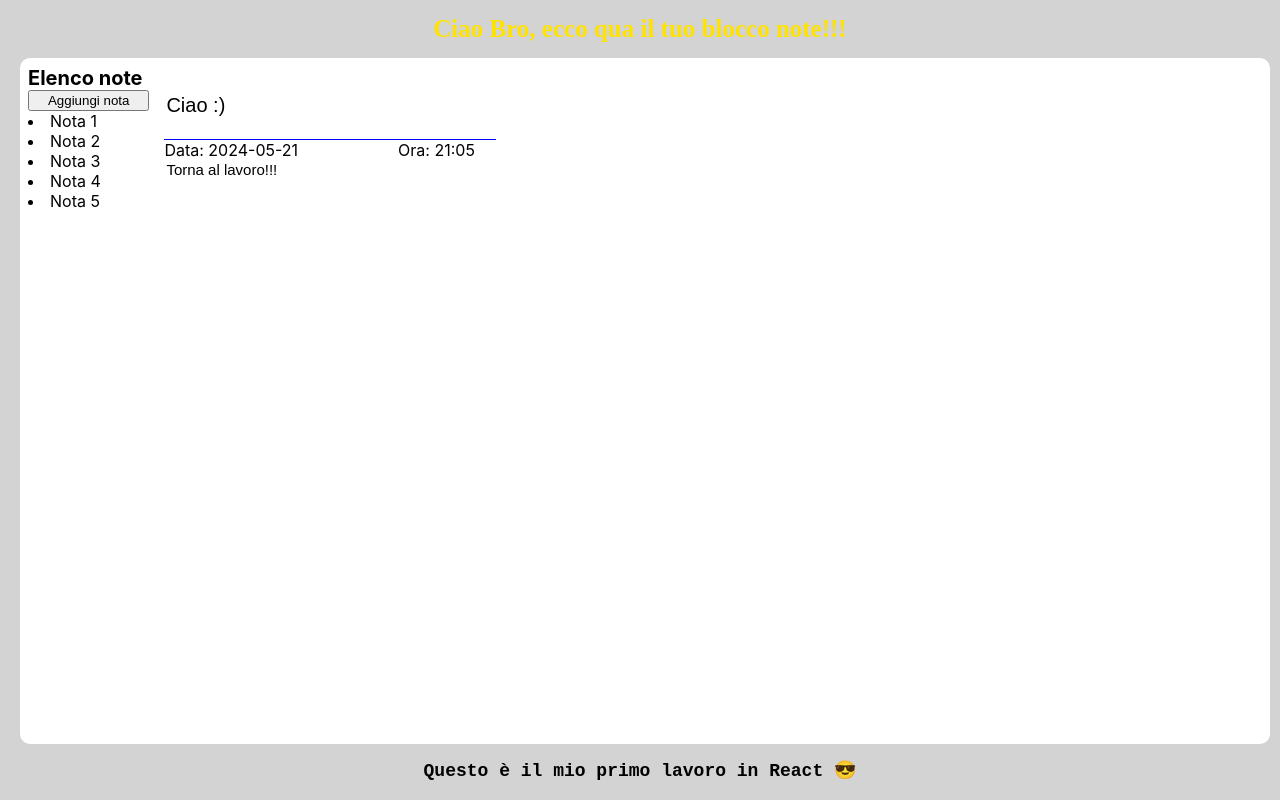
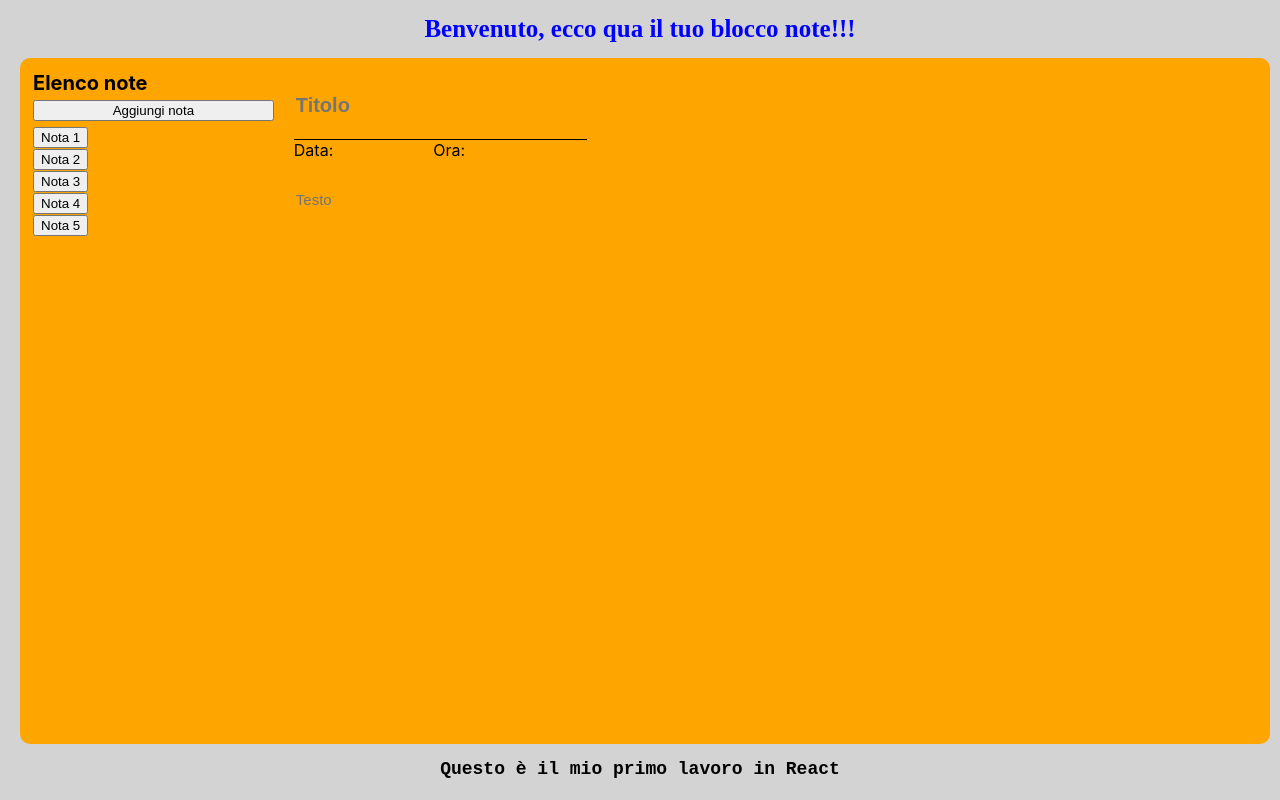
Before and after one commit to Cenzino21/blocco_note, a React (Create React App) app: page / in a window 1280 px wide. Built offline with nearby package versions, Linux system fonts and the light colour scheme.

Commit message:
Commit 9

```diff
--- a/src/App.css
+++ b/src/App.css
@@ -1,17 +1,10 @@
-/*Con questo faccio in modo che cambi colore al passare del tempo*/
-@keyframes coloreBenvenuto {
-  0% {color: #000000;}
-  50% {color: #ff0000;}
-  90% {color: #ffff00;}
-}
-
 .messaggioDiBenvenuto {
-  animation: coloreBenvenuto 2s infinite; /*Richiamo l'animazione del testo*/
   text-align: center;
   font-family: cursive;
   font-weight: bold; /*Grassetto*/
   font-size: 25px;
   padding: 15px;
+  color: #0000ff;
 }
 
 .introduzioneAdElencoNote {
@@ -20,7 +13,7 @@
 }
 
 .contenitore{
-  border: 3px solid #ffffff;
+  border: 3px solid #ffa500;
   display: flex;
   justify-content: center;
   margin-left: 20px;
@@ -32,18 +25,19 @@
 .parteNote {
   display: flex;
   flex-direction: column; /*Dall'alto verso il basso, come una colonna*/
-  background-color: #ffffff;
-  width: 10%;
-  padding: 5px;
+  background-color: #ffa500;
+  width: 20%;
+  padding: 10px;
+  gap: 5px;
   overflow: scroll; /*Per scorrere con la barra*/
 }
 
 .parteTesto {
   display: flex;
   flex-direction: column;
-  background-color: #ffffff;
-  color: #0000ff;
-  width: 90%;
+  background-color: #ffa500;
+  color: #000000;
+  width: 80%;
   padding: 10px;
 }
 
@@ -54,18 +48,23 @@ button:hover {
 }
 
 .inserimentoTitolo {
+  background-color: #ffa500;
   border: none;
   width: 30%;
   height: 10%;
   font-size: 20px;
-  border-bottom: 1px solid #0000ff;
+  border-bottom: 1px solid #000000;
   outline: none;
+  font-weight: bold;
 }
 
 .inserimentoTesto {
+  display: flex;
   border: none;
   outline: none; /*Senza riquadro di quando vai a schiacciare*/
   font-size: 15px;
+  margin-top: 30px;
+  background-color: #ffa500;
 }
 
 .dataOra {
--- a/src/App.jsx
+++ b/src/App.jsx
@@ -5,18 +5,36 @@ import ElencoNote from "./components/ElencoNote";
 import CompilaNota from "./components/CompilaNota";
 import TitoliDiCoda from "./components/TitoliDiCoda";
 
+
+const note = ["Nota 1", "Nota 2", "Nota 3", "Nota 4", "Nota 5"];
+const nuoveNote = [
+  {
+    titoloNota: "Titolo 1",
+    data: "2024-05-21",
+    ora: "21:05",
+    contenutoNota: "Ciao"
+  },
+  {
+    titoloNota: "Titolo 2",
+    data:"2024-02-27",
+    ora: "14:32",
+    contenutoNota: "Lavoriamo"
+  }
+];
+
+const messaggioDiInizio = "Benvenuto, ecco qua il tuo blocco note!!!"
+const messaggioConclusivo = "Questo è il mio primo lavoro in React";
+
 //Funzione principale
-function App() {
+export default function App() {
   return (
     <div className="App">
-      <Intestazione />
+      <Intestazione messaggioDiInizio={messaggioDiInizio} />
       <div className="contenitore">
-        <ElencoNote />
-        <CompilaNota />
+        <ElencoNote note={note} />
+        <CompilaNota nuoveNote={nuoveNote} />
       </div>
-      <TitoliDiCoda />
+      <TitoliDiCoda messaggioConclusivo={messaggioConclusivo}/>
     </div>
   );
 }
-
-export default App;
--- a/src/components/CompilaNota.jsx
+++ b/src/components/CompilaNota.jsx
@@ -1,17 +1,47 @@
-function CompilaNota() {
-  const titolo = "Ciao :)";
-  const testo = "Torna al lavoro!!!";
-  const data = "Data: 2024-05-21";
-  const ora = "Ora: 21:05";
+import { useState } from "react"
+
+export default function CompilaNota() {
+
+  return (
+    <div className="parteTesto">
+      <input type="text" placeholder="Titolo" className="inserimentoTitolo"></input>
+      <div className="dataOra">
+        <div>Data: </div> <div>Ora: </div>
+      </div>
+      <input type="text" placeholder="Testo" className="inserimentoTesto"></input>
+    </div>
+  )
+}
+
+/*
+function CompilaNota({titolo, data, ora, testo}) {
+
   return (
     <div className="parteTesto">
       <input type="text" placeholder="Titolo" className="inserimentoTitolo" value={titolo}></input>
       <div className="dataOra">
-        <div>{data}</div> <div>{ora}</div>
+      <div>{data}</div> <div>{ora}</div>
       </div>
       <input type="text" placeholder="Testo" className="inserimentoTesto" value={testo}></input>
     </div>
   )
+}*/
+
+/*
+export default function CompilaNota({nuoveNote}) {
+
+  return (
+    <div className="parteTesto">
+      <div>{nuoveNote.map((nota) =>
+        <div>
+          <p className="inserimentoTitolo">{nota.titoloNota}</p>
+          <div className="dataOra">
+            <div>Data: {nota.data}</div> <div>Ora: {nota.ora}</div>
+            </div>
+          <p className="inserimentoTesto">{nota.contenutoNota}</p>
+        </div>
+      )}</div>
+    </div>
+  )
 }
-
-export default CompilaNota;
+*/
--- a/src/components/ElencoNote.jsx
+++ b/src/components/ElencoNote.jsx
@@ -1,20 +1,21 @@
-//import { useState } from "react";
+import { useState } from "react";
 import Titolo from "./Titolo";
 
-function ElencoNote() {
-  const note = ["Nota 1", "Nota 2", "Nota 3", "Nota 4", "Nota 5"];
-  const elencoNote = note.map((nota) =>
-    <li>{nota}</li>
-  );
+const titoloNote = "Elenco note";
+
+export default function ElencoNote({note}) {
   return(
     <div className="parteNote">
-      <Titolo />
+      <Titolo titoloNote={titoloNote} />
       <button type="button">Aggiungi nota</button>
       <div>
-        <div>{elencoNote}</div>
+        <div>
+          {note.map((nota) =>
+          <div><button type="button">{nota}</button></div>)}
+        </div>
       </div>
     </div>
   )
 }
 
-export default ElencoNote;
+//passing data between components
--- a/src/components/Intestazione.jsx
+++ b/src/components/Intestazione.jsx
@@ -1,8 +1,5 @@
-function Intestazione() {
-  const messaggioDiInizio = "Ciao Bro, ecco qua il tuo blocco note!!!"
+export default function Intestazione({messaggioDiInizio}) {
   return (
     <header className="messaggioDiBenvenuto"><div>{messaggioDiInizio}</div></header>
   )
 }
-
-export default Intestazione;
--- a/src/components/TitoliDiCoda.jsx
+++ b/src/components/TitoliDiCoda.jsx
@@ -1,10 +1,7 @@
-function TitoliDiCoda() {
-  const messaggioConclusivo = "Questo è il mio primo lavoro in React 😎";
+export default function TitoliDiCoda({messaggioConclusivo}) {
   return (
     <footer>
       <div>{messaggioConclusivo}</div>
     </footer>
   );
 }
-
-export default TitoliDiCoda;
--- a/src/components/Titolo.jsx
+++ b/src/components/Titolo.jsx
@@ -1,8 +1,5 @@
-function Titolo() {
-  const titoloNote = "Elenco note"
+export default function Titolo({titoloNote}) {
   return (
     <div className="introduzioneAdElencoNote">{titoloNote}</div>
   )
 }
-
-export default Titolo;
```
